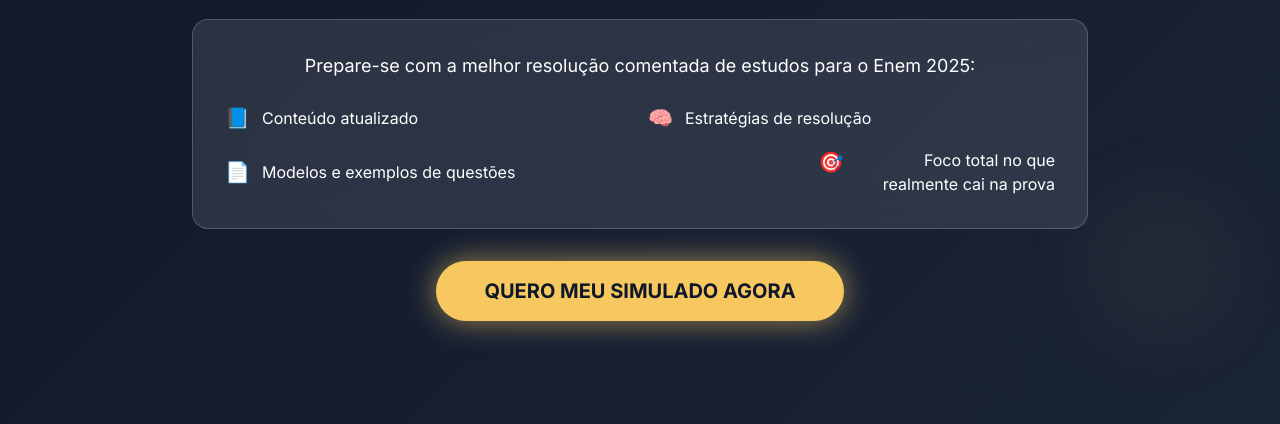
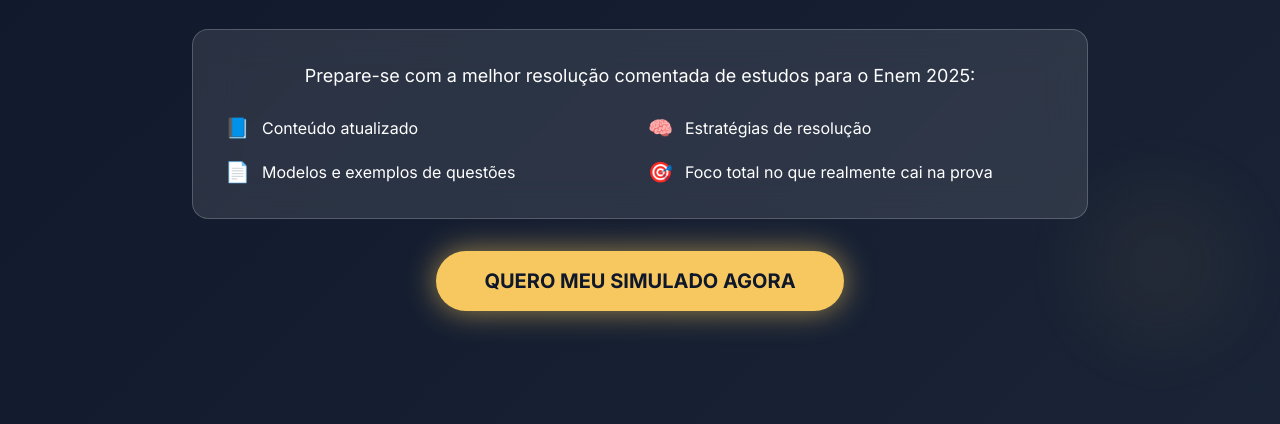
Before and after one commit to ResumoInteligente/resumointeligente, a plain HTML site: page index.html in a window 1280 px wide. Shown: the part 376-800 px from the top of the page. Drawn offline with nearby package versions, Linux system fonts and the light colour scheme.

Commit message:
Update index.html

```diff
--- a/index.html
+++ b/index.html
@@ -122,7 +122,7 @@
                         <span class="text-gold text-xl">📄</span>
                         <span>Modelos e exemplos de questões</span>
                     </div>
-                    <div class="grid grid-cols-1 md:grid-cols-2 gap-4 text-right">
+                    <div class="flex items-center space-x-3">
                         <span class="text-gold text-xl">🎯</span>
                         <span>Foco total no que realmente cai na prova</span>
                     </div>
```
